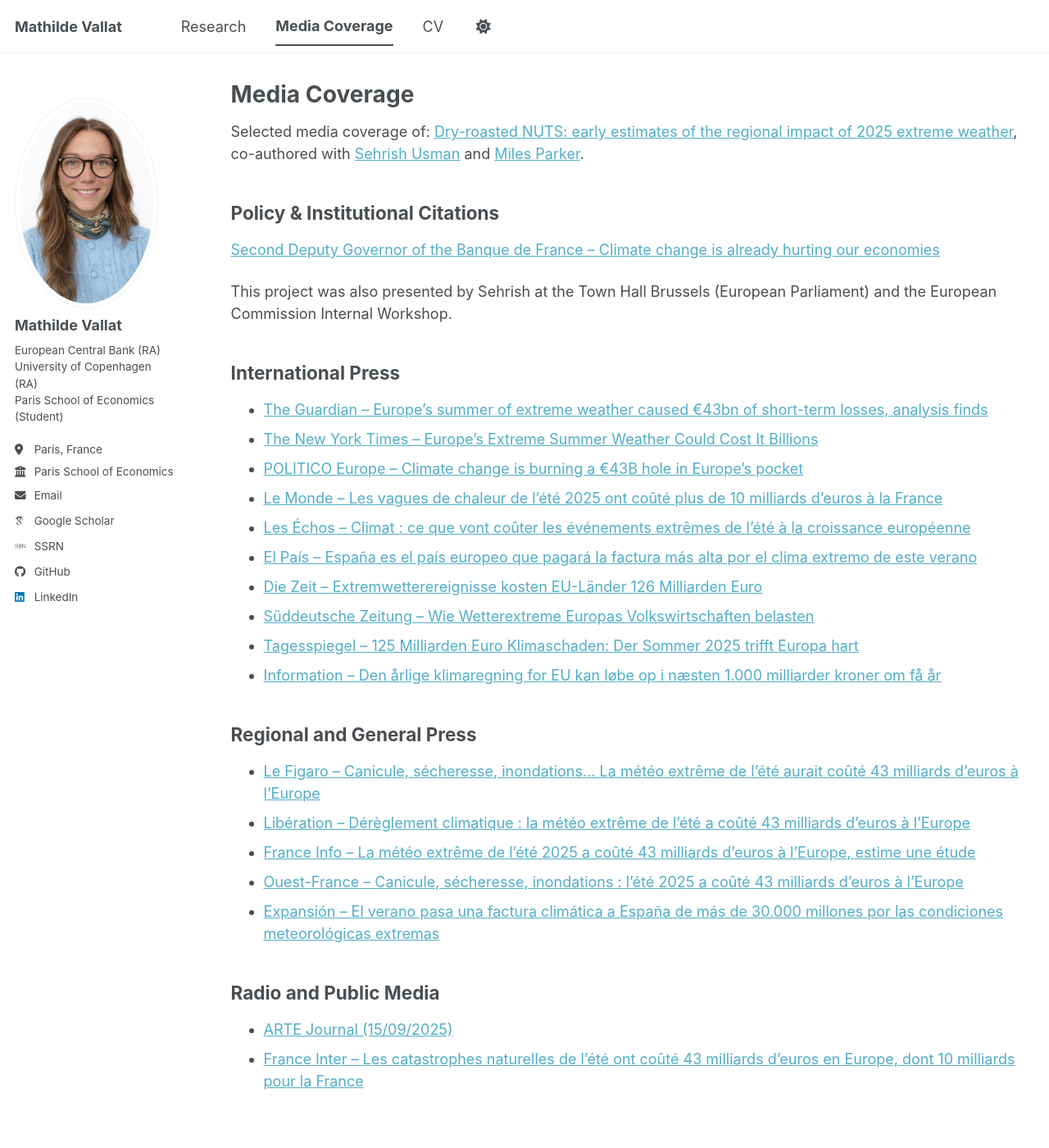
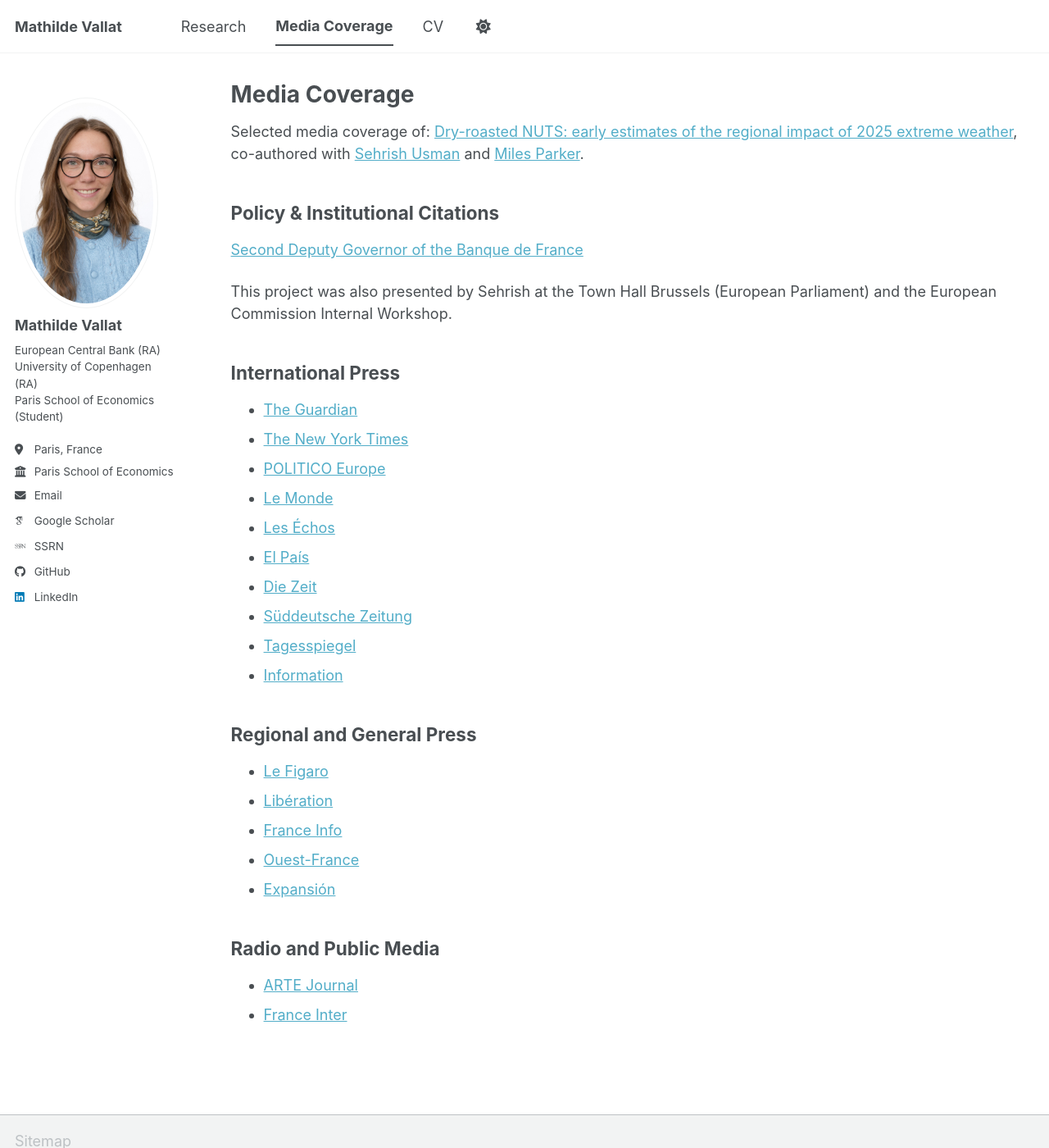
Before and after one commit to MathildeVallat/mathildevallat.github.io, a Jekyll site: the page built from _pages/media-coverage.md, in a window 1280 px wide and 1400 px high. Shown: the whole window at 82% size. Built offline with Jekyll 4.4.1, drawn with Linux system fonts in a browser that asks for light colours; some web fonts are replaced; a script bundle is joined from its source files by our own code; library files that are not in the unit come from our copies.

Commit message:
smaller media name

```diff
--- a/_pages/media-coverage.md
+++ b/_pages/media-coverage.md
@@ -9,32 +9,32 @@ Selected media coverage of: [Dry-roasted NUTS: early estimates of the regional i
 
 ## Policy & Institutional Citations
 
-[Second Deputy Governor of the Banque de France – Climate change is already hurting our economies](https://www.banque-france.fr/en/governors-interventions/climate-change-already-hurting-our-economies)
+[Second Deputy Governor of the Banque de France](https://www.banque-france.fr/en/governors-interventions/climate-change-already-hurting-our-economies)
 
 This project was also presented by Sehrish at the Town Hall Brussels (European Parliament) and the European Commission Internal Workshop.
 
 ## International Press
 
-- [The Guardian – Europe's summer of extreme weather caused €43bn of short-term losses, analysis finds](https://www.theguardian.com/world/2025/sep/15/europes-summer-of-extreme-weather-caused-43bn-of-short-term-losses-analysis-finds)
-- [The New York Times – Europe's Extreme Summer Weather Could Cost It Billions](https://www.nytimes.com/2025/09/16/world/europe/europes-extreme-summer-weather-could-cost-it-billions.html)
-- [POLITICO Europe – Climate change is burning a €43B hole in Europe's pocket](https://www.politico.eu/article/climate-change-costing-43-billion-europe-economy-extreme-weather/)
-- [Le Monde – Les vagues de chaleur de l'été 2025 ont coûté plus de 10 milliards d'euros à la France](https://www.lemonde.fr/planete/article/2025/09/15/les-evenements-climatiques-extremes-de-l-ete-2025-pourraient-entrainer-126-milliards-d-euros-de-pertes-en-europe_6641215_3244.html)
-- [Les Échos – Climat : ce que vont coûter les événements extrêmes de l'été à la croissance européenne](https://www.lesechos.fr/monde/enjeux-internationaux/climat-ce-que-vont-couter-les-evenements-extremes-de-lete-a-la-croissance-europeenne-2186155)
-- [El País – España es el país europeo que pagará la factura más alta por el clima extremo de este verano](https://elpais.com/clima-y-medio-ambiente/2025-09-15/espana-es-el-pais-europeo-que-pagara-la-factura-mas-alta-por-el-clima-extremo-de-este-verano.html)
-- [Die Zeit – Extremwetterereignisse kosten EU-Länder 126 Milliarden Euro](https://www.zeit.de/wirtschaft/2025-09/extremwetter-sommer-kosten-eu-studie-ezb-gxe)
-- [Süddeutsche Zeitung – Wie Wetterextreme Europas Volkswirtschaften belasten](https://www.sueddeutsche.de/wirtschaft/extremwetter-auswirkungen-wirtschaft-li.3312531)
-- [Tagesspiegel – 125 Milliarden Euro Klimaschaden: Der Sommer 2025 trifft Europa hart](https://www.tagesspiegel.de/wissen/125-milliarden-euro-klimaschaden-der-sommer-2025-trifft-europa-hart-14314631.html)
-- [Information – Den årlige klimaregning for EU kan løbe op i næsten 1.000 milliarder kroner om få år](https://www.information.dk/udland/2025/09/aarlige-klimaregning-eu-kan-loebe-naesten-1000-milliarder-kroner-faa-aar)
+- [The Guardian](https://www.theguardian.com/world/2025/sep/15/europes-summer-of-extreme-weather-caused-43bn-of-short-term-losses-analysis-finds)
+- [The New York Times](https://www.nytimes.com/2025/09/16/world/europe/europes-extreme-summer-weather-could-cost-it-billions.html)
+- [POLITICO Europe](https://www.politico.eu/article/climate-change-costing-43-billion-europe-economy-extreme-weather/)
+- [Le Monde](https://www.lemonde.fr/planete/article/2025/09/15/les-evenements-climatiques-extremes-de-l-ete-2025-pourraient-entrainer-126-milliards-d-euros-de-pertes-en-europe_6641215_3244.html)
+- [Les Échos](https://www.lesechos.fr/monde/enjeux-internationaux/climat-ce-que-vont-couter-les-evenements-extremes-de-lete-a-la-croissance-europeenne-2186155)
+- [El País](https://elpais.com/clima-y-medio-ambiente/2025-09-15/espana-es-el-pais-europeo-que-pagara-la-factura-mas-alta-por-el-clima-extremo-de-este-verano.html)
+- [Die Zeit](https://www.zeit.de/wirtschaft/2025-09/extremwetter-sommer-kosten-eu-studie-ezb-gxe)
+- [Süddeutsche Zeitung](https://www.sueddeutsche.de/wirtschaft/extremwetter-auswirkungen-wirtschaft-li.3312531)
+- [Tagesspiegel](https://www.tagesspiegel.de/wissen/125-milliarden-euro-klimaschaden-der-sommer-2025-trifft-europa-hart-14314631.html)
+- [Information](https://www.information.dk/udland/2025/09/aarlige-klimaregning-eu-kan-loebe-naesten-1000-milliarder-kroner-faa-aar)
 
 ## Regional and General Press
 
-- [Le Figaro – Canicule, sécheresse, inondations... La météo extrême de l'été aurait coûté 43 milliards d'euros à l'Europe](https://www.lefigaro.fr/conjoncture/canicule-secheresse-inondations-la-meteo-extreme-de-l-ete-aurait-coute-43-milliards-d-euros-a-l-europe-20250915)
-- [Libération – Dérèglement climatique : la météo extrême de l'été a coûté 43 milliards d'euros à l'Europe](https://www.liberation.fr/environnement/climat/dereglement-climatique-la-meteo-extreme-de-lete-a-coute-43-milliards-deuros-a-leurope-20250915_P4PCSVBZ6RCONIMDMFO7Z43P6A/)
-- [France Info – La météo extrême de l'été 2025 a coûté 43 milliards d'euros à l'Europe, estime une étude](https://www.franceinfo.fr/environnement/evenements-meteorologiques-extremes/la-meteo-extreme-de-l-ete-2025-a-coute-43-milliards-d-euros-a-l-europe-estime-une-etude_7493044.html)
-- [Ouest-France – Canicule, sécheresse, inondations : l'été 2025 a coûté 43 milliards d'euros à l'Europe](https://www.ouest-france.fr/environnement/climat/canicule-secheresse-inondations-lete-2025-a-coute-43-milliards-deuros-a-leurope-2013dd9a-91e9-11f0-a247-44b729b0842f)
-- [Expansión – El verano pasa una factura climática a España de más de 30.000 millones por las condiciones meteorológicas extremas](https://www.expansion.com/economia-sostenible/2025/09/15/68c7c95f468aeb78308b45ab.html)
+- [Le Figaro](https://www.lefigaro.fr/conjoncture/canicule-secheresse-inondations-la-meteo-extreme-de-l-ete-aurait-coute-43-milliards-d-euros-a-l-europe-20250915)
+- [Libération](https://www.liberation.fr/environnement/climat/dereglement-climatique-la-meteo-extreme-de-lete-a-coute-43-milliards-deuros-a-leurope-20250915_P4PCSVBZ6RCONIMDMFO7Z43P6A/)
+- [France Info](https://www.franceinfo.fr/environnement/evenements-meteorologiques-extremes/la-meteo-extreme-de-l-ete-2025-a-coute-43-milliards-d-euros-a-l-europe-estime-une-etude_7493044.html)
+- [Ouest-France](https://www.ouest-france.fr/environnement/climat/canicule-secheresse-inondations-lete-2025-a-coute-43-milliards-deuros-a-leurope-2013dd9a-91e9-11f0-a247-44b729b0842f)
+- [Expansión](https://www.expansion.com/economia-sostenible/2025/09/15/68c7c95f468aeb78308b45ab.html)
 
 ## Radio and Public Media
 
-- [ARTE Journal (15/09/2025)](https://www.arte.tv/fr/videos/RC-014085/arte-journal/)
-- [France Inter – Les catastrophes naturelles de l'été ont coûté 43 milliards d'euros en Europe, dont 10 milliards pour la France](https://www.radiofrance.fr/franceinter/podcasts/l-info-de-france-inter/l-info-de-france-inter-8581041)
+- [ARTE Journal](https://www.arte.tv/fr/videos/RC-014085/arte-journal/)
+- [France Inter](https://www.radiofrance.fr/franceinter/podcasts/l-info-de-france-inter/l-info-de-france-inter-8581041)
```
